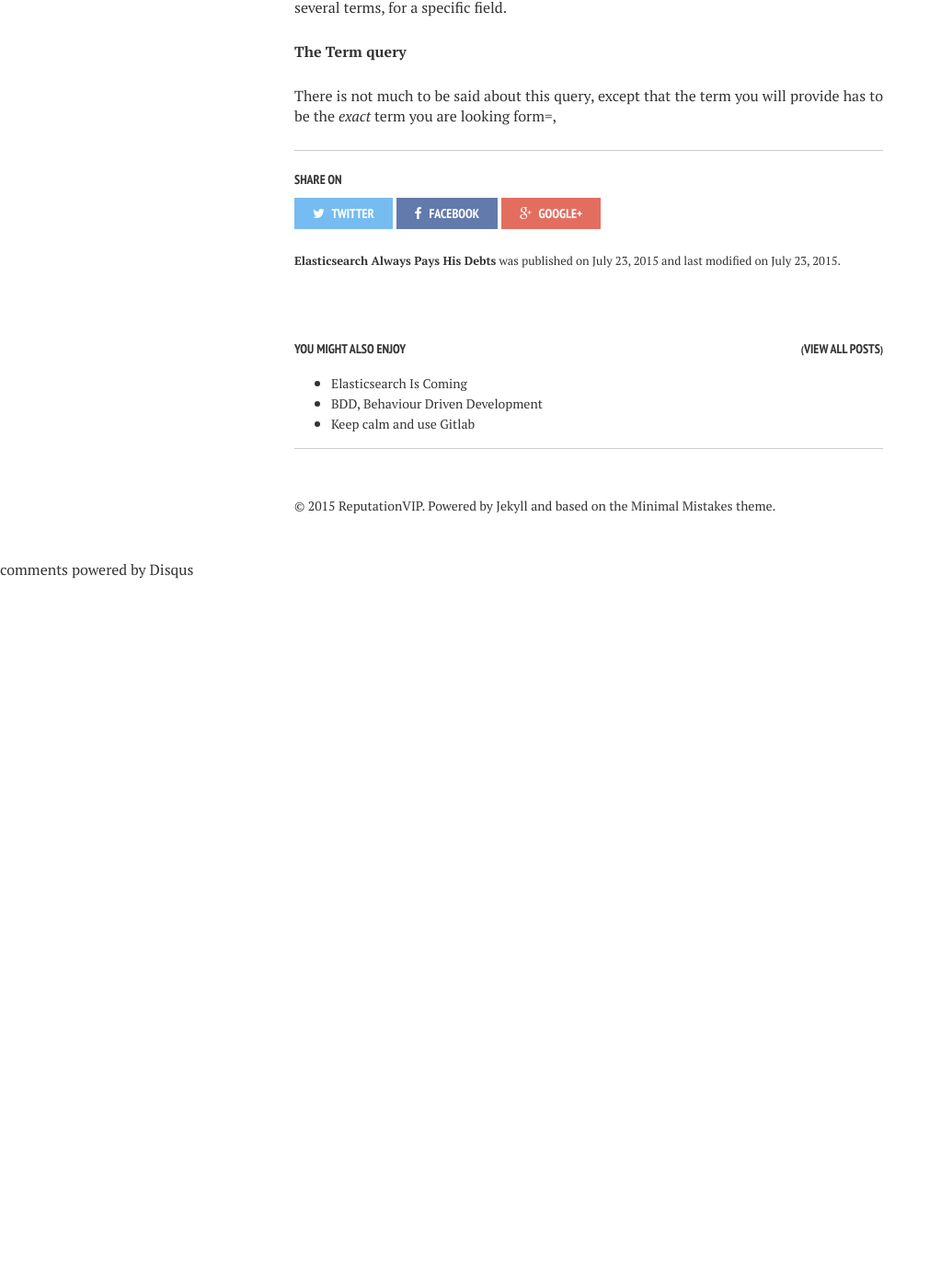
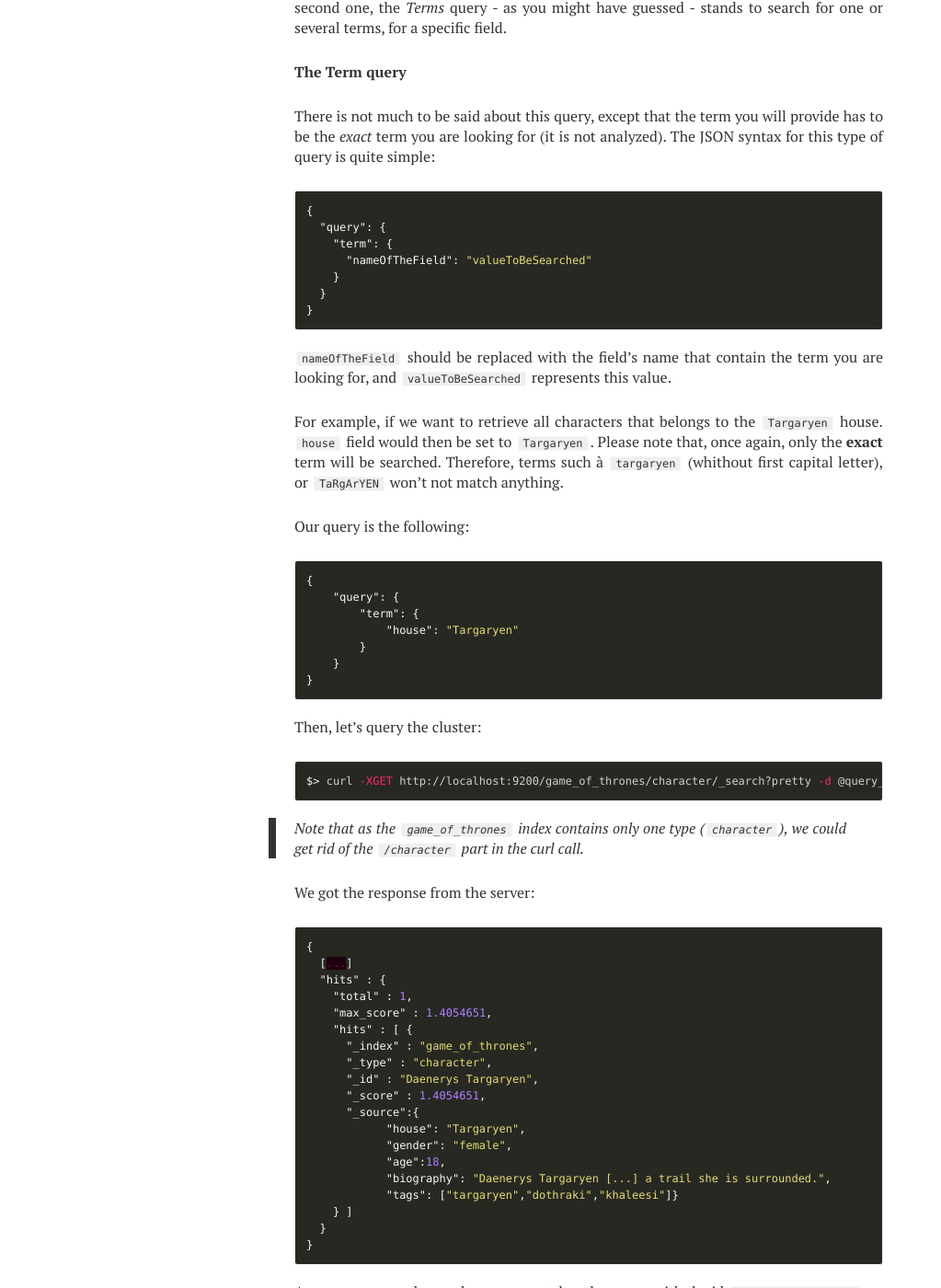
Before and after one commit to semji/reputationvip.github.io, a Jekyll site: the page built from _posts/2015-07-23-elasticsearch-always-pays-his-debts.md, in a window 1280 px wide and 1400 px high, scrolled down 26008 px. Shown: the whole window at 92% size, without its empty margins (0-1023 px from the left). Built offline with Jekyll 4.4.1, drawn with Linux system fonts in a browser that asks for light colours; nearby versions of some CDN libraries; comment, search, counter and statistics services are not loaded; before the commit the page ends 26638 px from its top, so only the background shows below that; some of the changed text lies outside the part shown.

Commit message:
Term query

```diff
--- a/_posts/2015-07-23-elasticsearch-always-pays-his-debts.md
+++ b/_posts/2015-07-23-elasticsearch-always-pays-his-debts.md
@@ -25,6 +25,7 @@ image:
 - Check genericity of `the request` parts : no real index name, ...
 - Check //TODO
 - Check mapping in Search > mapping corresponds to the Github repo's mapping.
+- Check that all "-X...." are set
 
 # ELASTICSEARCH ALWAYS PAYS HIS DEBTS
 
@@ -1055,4 +1056,66 @@ specific field. The second one, the *Terms* query - as you might have guessed -
 
 **The Term query**
 
-There is not much to be said about this query, except that the term you will provide has to be the *exact* term you are looking form=,
+There is not much to be said about this query, except that the term you will provide has to be the *exact* term you are looking for (it is not analyzed). The JSON syntax for this type of
+query is quite simple:
+
+{% highlight json %}
+{
+  "query": {
+    "term": {
+      "nameOfTheField": "valueToBeSearched"
+    }
+  }
+}
+{% endhighlight %}
+
+`nameOfTheField` should be replaced with the field's name that contain the term you are looking for, and `valueToBeSearched` represents this value.
+
+For example, if we want to retrieve all characters that belongs to the `Targaryen` house. `house` field would then be set to `Targaryen`. Please note that, once again, only
+the **exact** term will be searched. Therefore, terms such à `targaryen` (whithout first capital letter), or `TaRgArYEN` won't not match anything.
+
+Our query is the following:
+
+{% highlight json %}
+{
+    "query": {
+        "term": {
+            "house": "Targaryen"
+        }
+    }
+}
+{% endhighlight %}
+
+Then, let's query the cluster:
+
+{% highlight sh %}
+$> curl -XGET http://localhost:9200/game_of_thrones/character/_search?pretty -d @query_term.json
+{% endhighlight %}
+
+> Note that as the `game_of_thrones` index contains only one type (`character`), we could get rid of the `/character` part in the curl call.
+
+We got the response from the server:
+
+{% highlight json %}
+{
+  [...]
+  "hits" : {
+    "total" : 1,
+    "max_score" : 1.4054651,
+    "hits" : [ {
+      "_index" : "game_of_thrones",
+      "_type" : "character",
+      "_id" : "Daenerys Targaryen",
+      "_score" : 1.4054651,
+      "_source":{
+            "house": "Targaryen",
+            "gender": "female",
+            "age":18,
+            "biography": "Daenerys Targaryen [...] a trail she is surrounded.",
+            "tags": ["targaryen","dothraki","khaleesi"]}
+    } ]
+  }
+}
+{% endhighlight %}
+
+As you can see, only one document matches the query, with the id `Daenerys Targaryen`.
```
